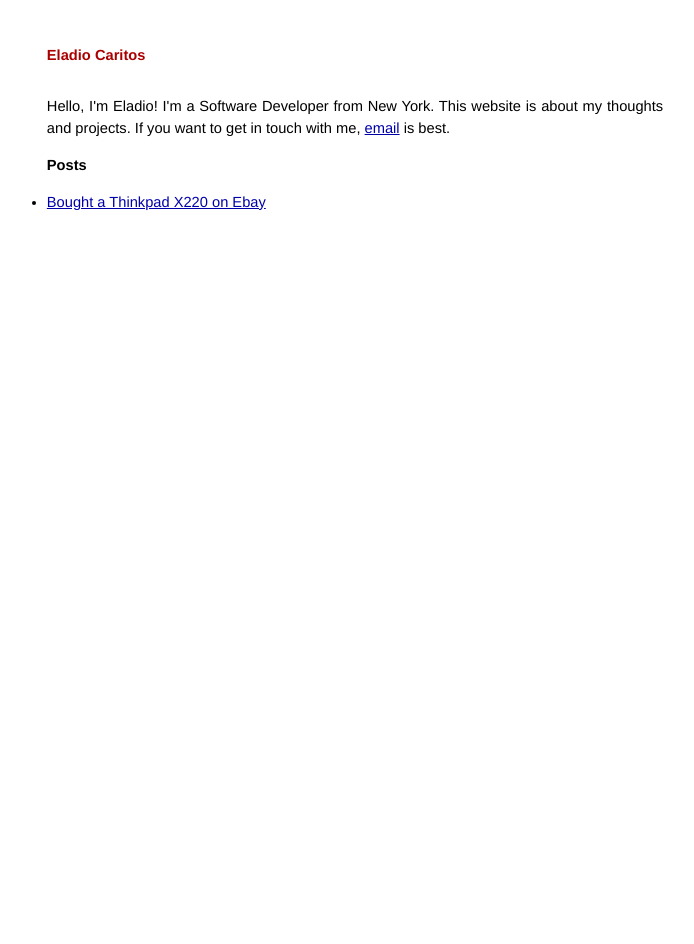
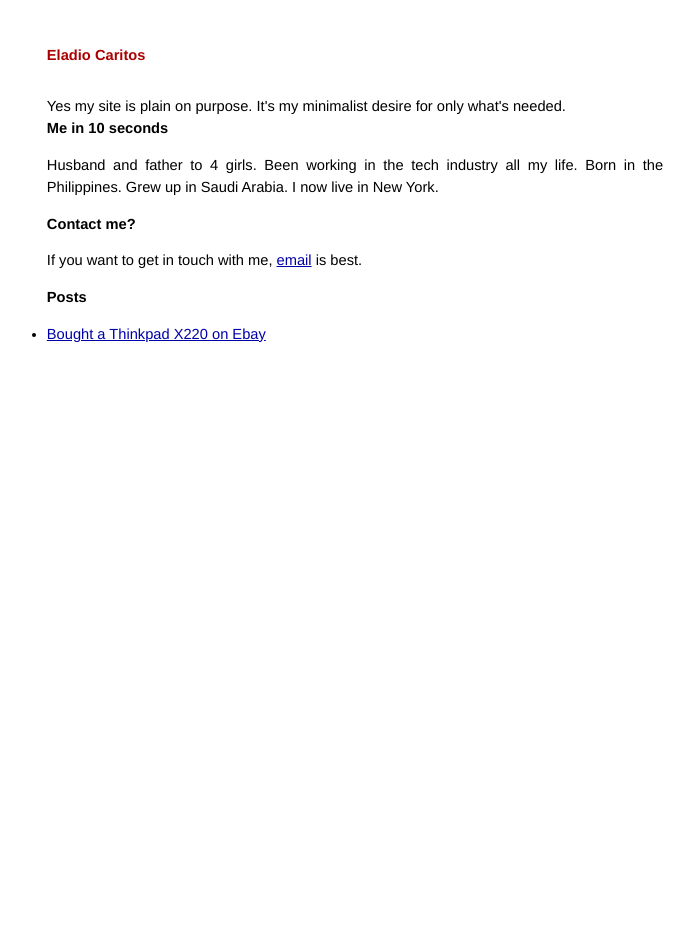
Before and after one commit to caritos/caritos.github.io, a Jekyll site: the page built from index.html, in a window 1280 px wide. Shown: the whole page, without its empty margins (285-979 px from the left). Built offline with Jekyll 4.4.1, drawn with Linux system fonts in a browser that asks for light colours.

Commit message:
simplified site similar to derek sivers

```diff
--- a/_config.yml
+++ b/_config.yml
@@ -1 +1,2 @@
 theme: jekyll-theme-minimal
+url: https://caritos.com
--- a/_layouts/default.html
+++ b/_layouts/default.html
@@ -22,12 +22,21 @@
     <a href="/">Eladio Caritos</a>
   </div>
 
+  Yes my site is plain on purpose. It's my minimalist desire for only what's needed.
+
+  <h1>Me in 10 seconds</h1>
   <p>
-  Hello, I'm Eladio!  I'm a Software Developer from New York.  This website is about my thoughts and projects.  If you want to get in touch with me, <a href="mailto:eladio@caritos.com">email</a> is best.
+  Husband and father to 4 girls.
+  Been working in the tech industry all my life.
+  Born in the Philippines.  Grew up in Saudi Arabia.  I now live in New York.
+  </p>
+
+  <h1>Contact me?</h1>
+  <p>
+  If you want to get in touch with me, <a href="mailto:eladio@caritos.com">email</a> is best.
   </p>
 
   {{ content }}
-
 </div>
 
 </body>
```
